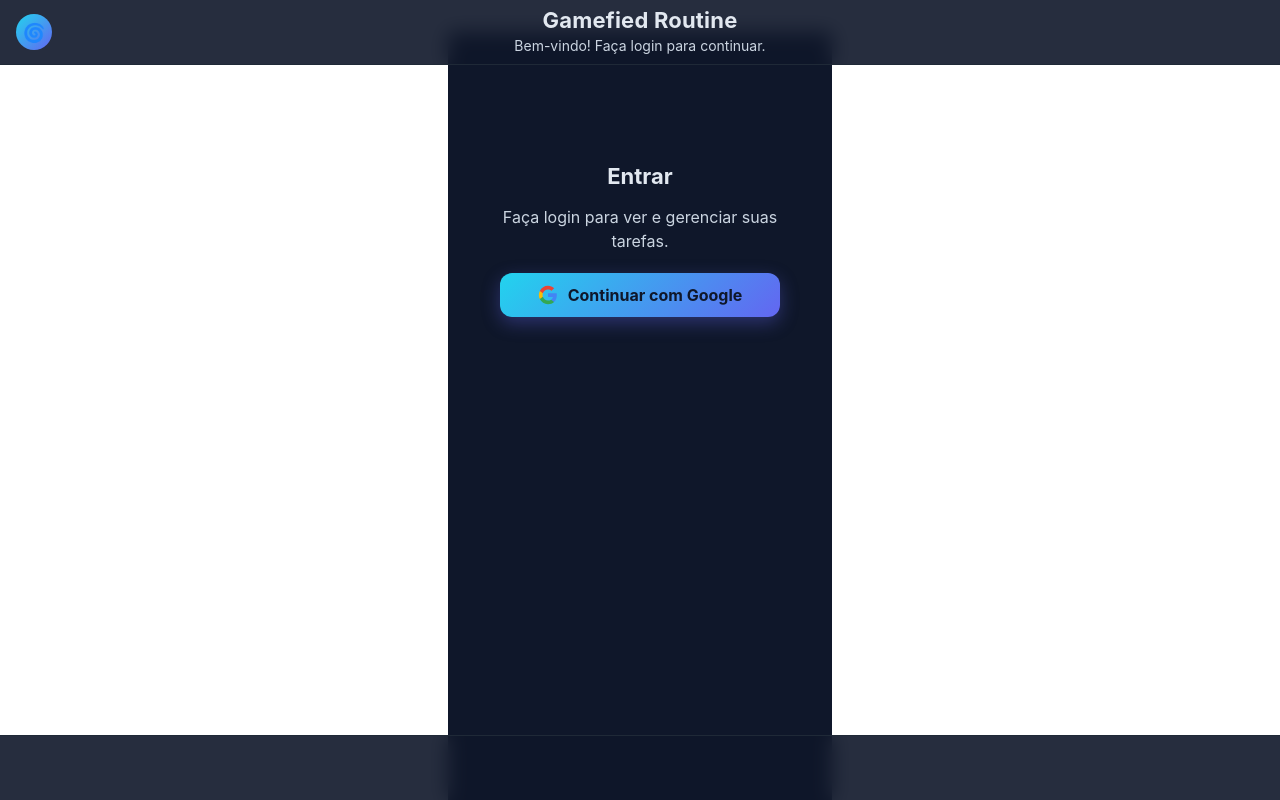
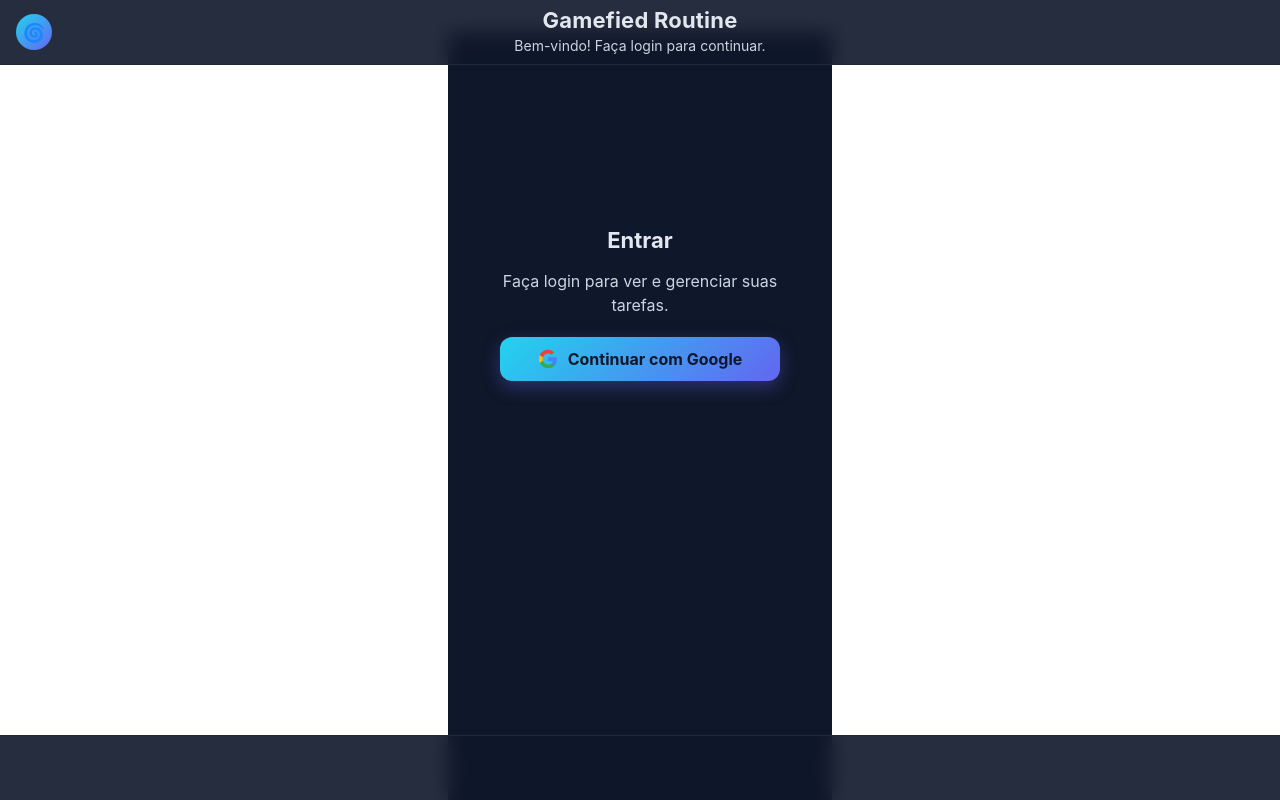
Before and after one commit to Brunop10/gamefied-routine, a React (Vite) app: page / in a window 1280 px wide. Shown: the top 800 px of the page. Built offline with nearby package versions, Linux system fonts and the light colour scheme; no server answers.

Commit message:
feat: profile button adapted

```diff
--- a/src/App-layout.tsx
+++ b/src/App-layout.tsx
@@ -120,8 +120,8 @@ const styles: Record<string, React.CSSProperties> = {
     color: '#e2e8f0',
     display: 'flex',
     flexDirection: 'column',
-    paddingBottom: 76, // espaço para o footer fixo
-    paddingTop: 76, // espaço para o header/navbar fixo
+    paddingBottom: 76,
+    paddingTop: 140,
     fontFamily: 'Inter, system-ui, -apple-system, sans-serif',
   },
   loading: {
--- a/src/components/Header.tsx
+++ b/src/components/Header.tsx
@@ -1,3 +1,4 @@
+import { useEffect, useState } from 'react'
 import Spinner from './Spinner'
 
 type Props = {
@@ -9,7 +10,22 @@ type Props = {
 }
 
 export default function Header({ title, subtitle, user, onLogout, logoutLoading }: Props) {
+  const [isMobile, setIsMobile] = useState(false)
+  const [userOpen, setUserOpen] = useState(false)
+
+  useEffect(() => {
+    const mq = window.matchMedia('(max-width: 640px)')
+    const update = () => {
+      setIsMobile(mq.matches)
+      setUserOpen(!mq.matches)
+    }
+    update()
+    mq.addEventListener('change', update)
+    return () => mq.removeEventListener('change', update)
+  }, [])
+
   return (
+    <>
       <header style={styles.header}>
         <div style={styles.content}>
           <div style={styles.brandCircle} aria-hidden>
@@ -21,7 +37,24 @@ export default function Header({ title, subtitle, user, onLogout, logoutLoading
           </div>
 
           {user ? (
-          <div style={styles.userArea}>
+            <button
+              type="button"
+              style={{ ...styles.toggle, ...(isMobile ? styles.toggleMobile : null) }}
+              onClick={() => setUserOpen((v) => !v)}
+              aria-expanded={userOpen}
+              aria-label={userOpen ? 'Ocultar informações da conta' : 'Mostrar informações da conta'}
+            >
+              <span style={styles.toggleIcon}>👤</span>
+              {userOpen ? '▴' : '▾'}
+            </button>
+          ) : null}
+        </div>
+      </header>
+
+      {user && userOpen ? (
+        <div style={styles.subheader}>
+          <div style={styles.subheaderInner}>
+            <div style={styles.subLeft}>
               {user.picture ? (
                 <img src={user.picture} alt={user.name || user.email} style={styles.avatar} />
               ) : (
@@ -29,6 +62,10 @@ export default function Header({ title, subtitle, user, onLogout, logoutLoading
               )}
               <div style={styles.userText}>
                 <div style={styles.userName}>{user.name || user.email}</div>
+                {user.email && user.email !== user.name ? (
+                  <div style={styles.userEmail}>{user.email}</div>
+                ) : null}
+              </div>
             </div>
             {onLogout ? (
               <button
@@ -41,9 +78,9 @@ export default function Header({ title, subtitle, user, onLogout, logoutLoading
               </button>
             ) : null}
           </div>
+        </div>
       ) : null}
-      </div>
-    </header>
+    </>
   )
 }
 
@@ -69,6 +106,7 @@ const styles: Record<string, React.CSSProperties> = {
     justifyContent: 'center',
     width: '100%',
     textAlign: 'center',
+    gap: 12,
   },
   brandCircle: {
     position: 'absolute',
@@ -144,4 +182,55 @@ const styles: Record<string, React.CSSProperties> = {
     borderRadius: 8,
     cursor: 'pointer',
   },
+  toggle: {
+    background: 'transparent',
+    border: '1px solid rgba(203,213,225,0.25)',
+    color: '#e2e8f0',
+    padding: '8px 12px',
+    borderRadius: 10,
+    cursor: 'pointer',
+    fontWeight: 700,
+    fontSize: 13,
+    display: 'flex',
+    alignItems: 'center',
+    gap: 6,
+  },
+  toggleIcon: {
+    fontSize: 16,
+    display: 'flex',
+    alignItems: 'center',
+  },
+  toggleMobile: {
+    padding: '8px 10px',
+  },
+  subheader: {
+    position: 'fixed',
+    top: 64,
+    left: 0,
+    right: 0,
+    width: '100%',
+    background: '#0b1220',
+    borderBottom: '1px solid #1f2937',
+    boxShadow: '0 8px 24px rgba(0,0,0,0.35)',
+    zIndex: 9,
+  },
+  subheaderInner: {
+    display: 'flex',
+    alignItems: 'center',
+    justifyContent: 'space-between',
+    gap: 12,
+    padding: '12px 16px',
+    flexWrap: 'wrap',
+  },
+  subLeft: {
+    display: 'flex',
+    alignItems: 'center',
+    gap: 10,
+    minWidth: 0,
+    flex: 1,
+  },
+  userEmail: {
+    color: '#94a3b8',
+    fontSize: 12,
+  },
 }
```
Lines whose indentation alone changed are shown as unchanged.
